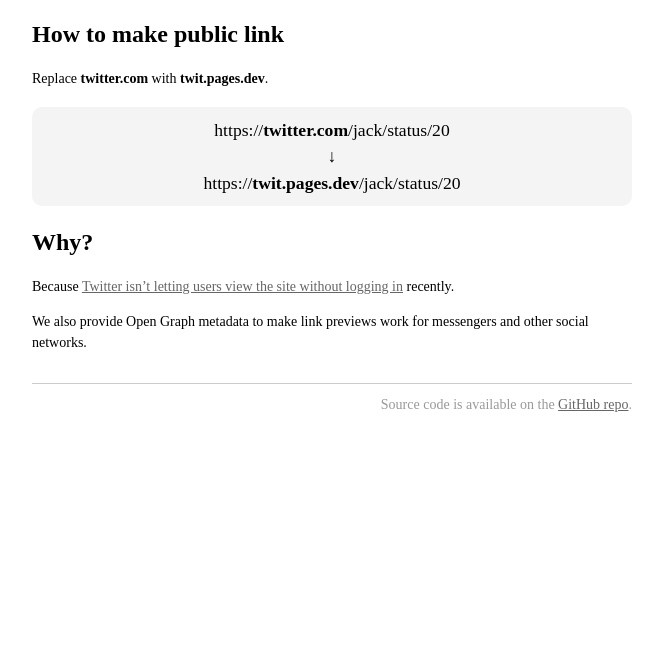
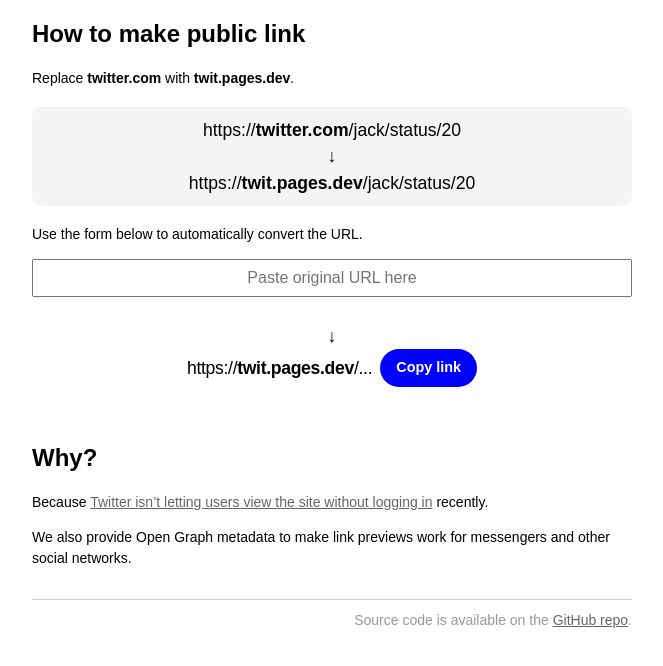
Before and after one commit to dittos/public-tweet-viewer, a website: page public/index.html in a window 1280 px wide. Shown: the whole page, without its empty margins (308-971 px from the left). Drawn offline with Linux system fonts and the light colour scheme.

Commit message:
auto convert url

```diff
--- a/public/index.html
+++ b/public/index.html
@@ -11,6 +11,7 @@
 				max-width: 100%;
 
 				font-size: 14px;
+				font-family: sans-serif;
 				line-height: 1.5;
 			}
 			h1 {
@@ -25,6 +26,44 @@
 			}
 			a {
 				color: #666;
+			}
+			.convert {
+				text-align: center;
+				font-size: 1.1rem;
+				padding-bottom: 10px;
+				display: flex;
+				flex-direction: column;
+			}
+			.convert input {
+				font-size: 1rem;
+				padding: 0.5rem;
+				text-align: center;
+			}
+			.result {
+				display: flex;
+				align-items: center;
+				justify-content: center;
+			}
+			.result-url {
+				letter-spacing: -0.02rem;
+			}
+			.copy {
+				margin-left: 0.5rem;
+				display: inline-block;
+				padding: 0.5rem 1rem;
+				background-color: blue;
+				color: #fff;
+				font-size: 0.9rem;
+				font-weight: bold;
+				border-radius: 20px;
+				cursor: pointer;
+				flex: none;
+			}
+			.copied {
+				font-size: 0.9rem;
+				font-weight: bold;
+				color: blue;
+				padding-top: 5px;
 			}
 			.footer {
 				margin-top: 30px;
@@ -44,6 +83,33 @@
 				&darr;<br>
 				https://<b>twit.pages.dev</b>/jack/status/20
 			</p>
+			<p>Use the form below to automatically convert the URL.</p>
+			<div class="convert">
+				<script>
+					function update(url) {
+						url = url.trim()
+						document.getElementById('result-url').innerHTML = new URL(url).pathname
+					}
+					function copyLink() {
+						const path = document.getElementById('result-url').innerHTML
+						navigator.clipboard.writeText(window.location.protocol + "//" + window.location.host + path).then(
+							function() {
+								document.getElementById('copied').style.opacity = 1
+								setTimeout(function() {
+									document.getElementById('copied').style.opacity = 0
+								}, 3000)
+							}
+						)
+					}
+				</script>
+				<input type="text" placeholder="Paste original URL here" oninput="update(this.value)"><br>
+				&darr;<br>
+				<div class="result">
+					<div class="result-url">https://<b>twit.pages.dev</b><span id="result-url">/...</span></div>
+					<span class="copy" onclick="copyLink()">Copy link</span>
+				</div>
+				<div class="copied" id="copied" style="opacity: 0">Copied!</div>
+			</div>
 
 			<h1>Why?</h1>
 			<p>Because <a href="https://edition.cnn.com/2023/06/30/tech/twitter-public-access-restricted/index.html">Twitter isn’t letting users view the site without logging in</a> recently.</p>
```
